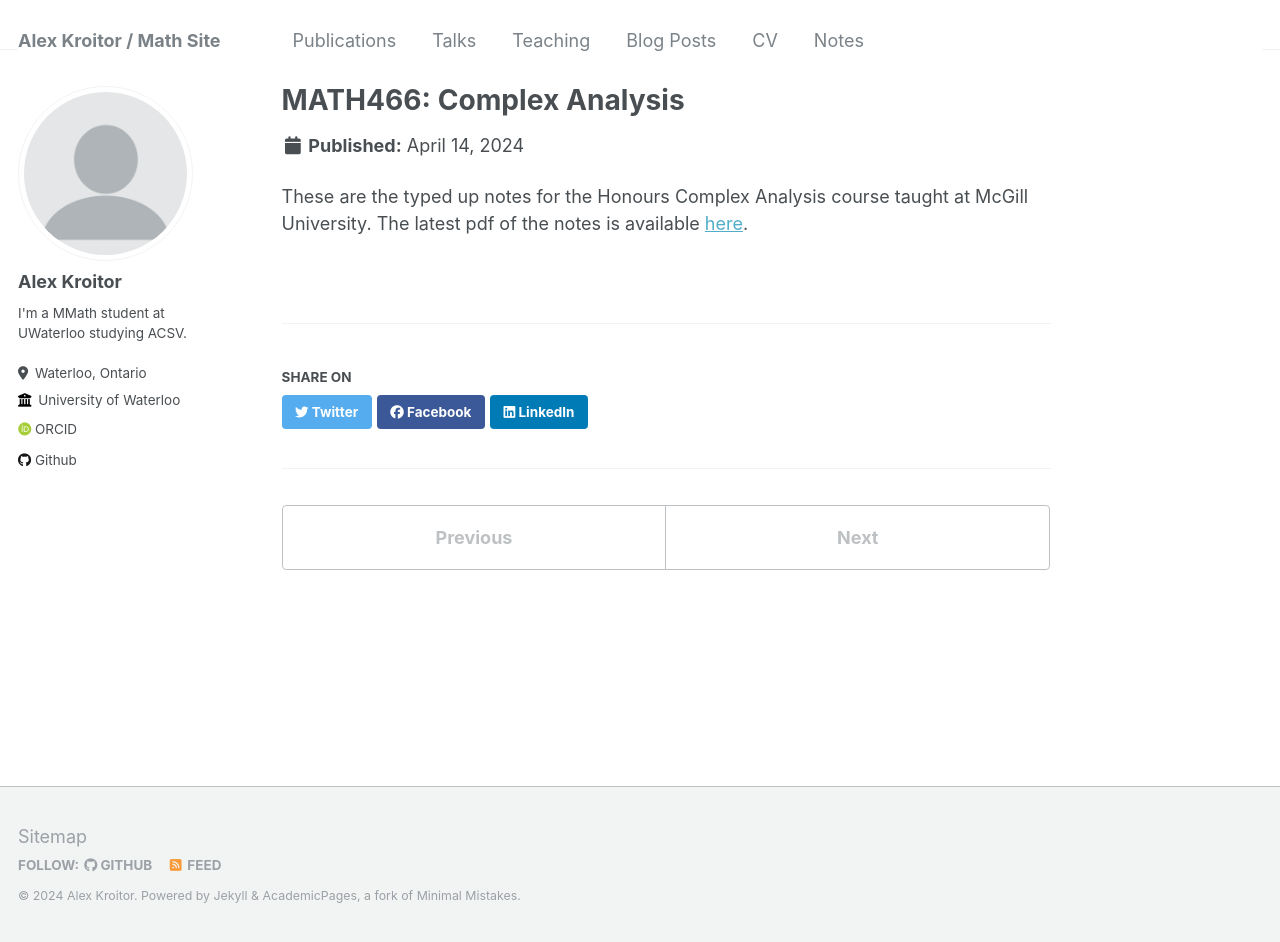
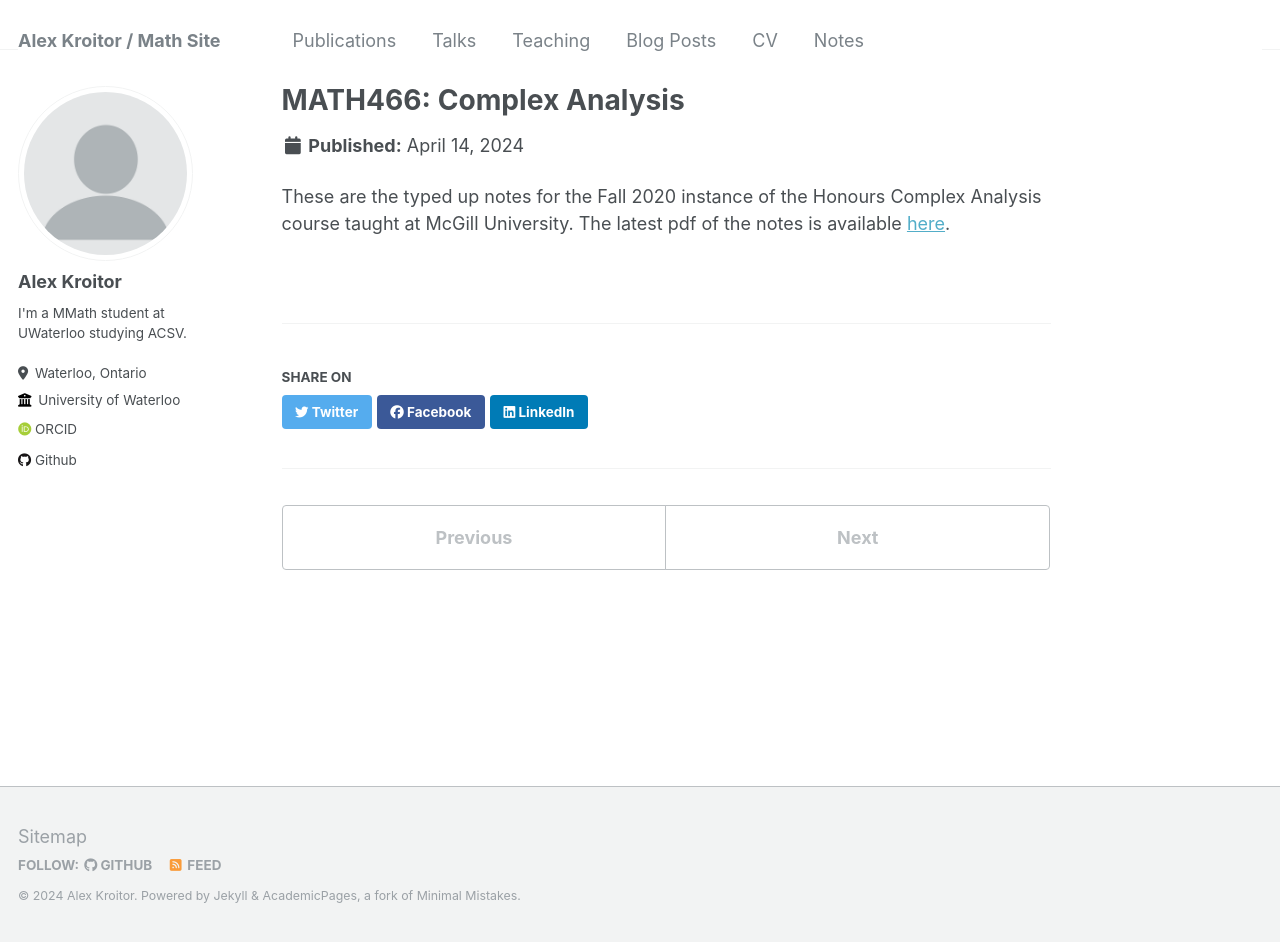
Before and after one commit to akroitor/akroitor.github.io, a Jekyll site: the page built from _notes/MATH466.md, in a window 1280 px wide and 942 px high. Built offline with Jekyll 4.4.1, drawn with Linux system fonts in a browser that asks for light colours; some web fonts are replaced.

Commit message:
Update MATH466.md

```diff
--- a/_notes/MATH466.md
+++ b/_notes/MATH466.md
@@ -4,4 +4,4 @@ excerpt: "A set of TeXd up notes for MATH466 offered at McGill University. Taugh
 collection: notes
 ---
 
-These are the typed up notes for the Honours Complex Analysis course taught at McGill University. The latest pdf of the notes is available [here](/files/MATH466.pdf).
+These are the typed up notes for the Fall 2020 instance of the Honours Complex Analysis course taught at McGill University. The latest pdf of the notes is available [here](/files/MATH466.pdf).
```
